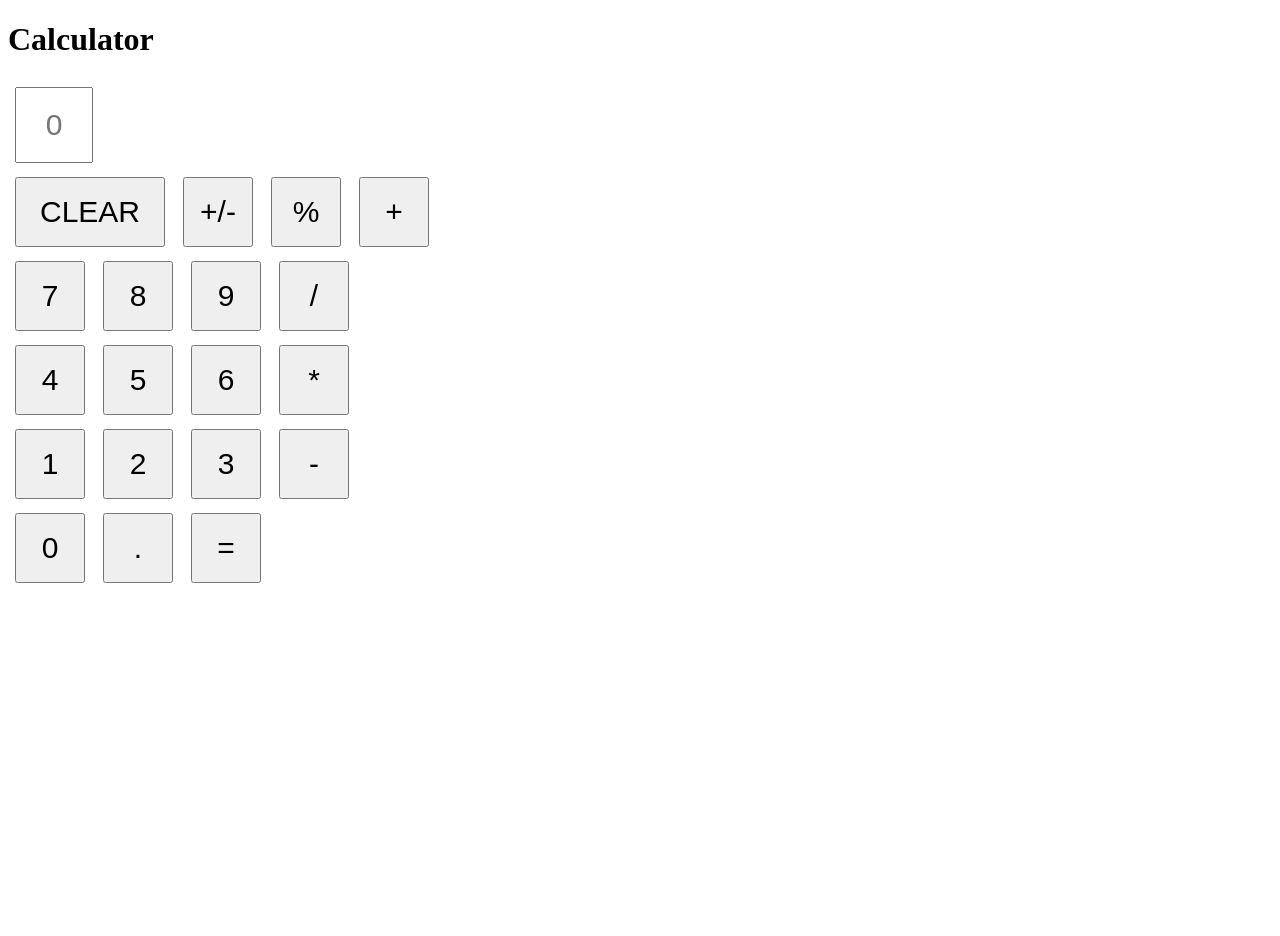
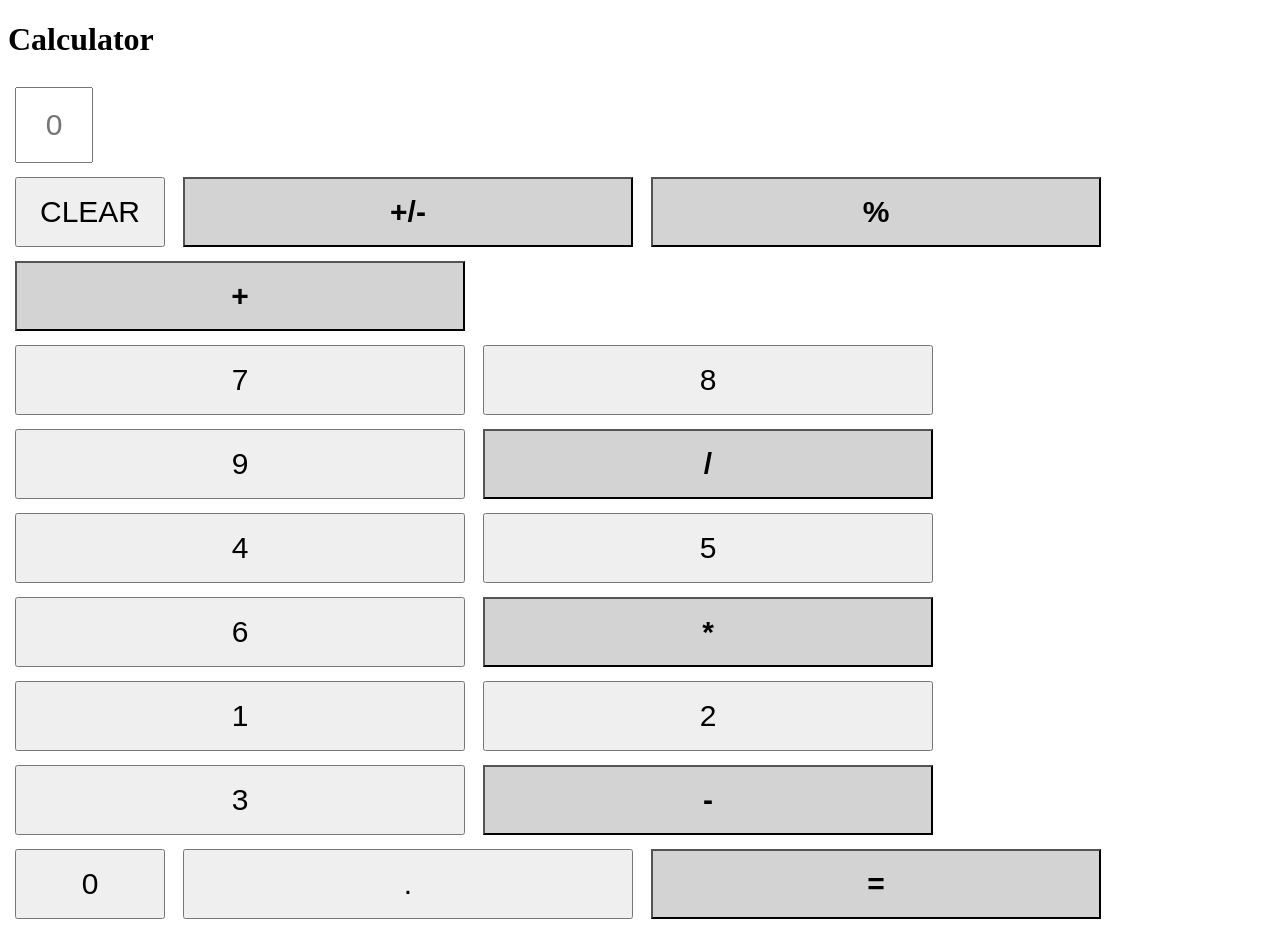
Before and after one commit to pavankolasani719/calculator, a Flask app: page / in a window 1280 px wide. Before the commit the page ends 583 px from the top, so only its background shows below. Run offline with Flask 2, Linux system fonts and the light colour scheme.

Commit message:
Update index.html

```diff
--- a/templates/index.html
+++ b/templates/index.html
@@ -24,15 +24,22 @@
         /* Additional styling for the Clear button */
         #clear {
             width: 150px;
-            #0 {
-            width: 150px;
-
         }
 
         /* Separate styles for operators at the top */
         .operator {
             background-color: lightgray;
             font-weight: bold;
+        }
+
+        /* Adjust the size of 0 button */
+        #zero {
+            width: 150px;
+        }
+
+        /* Adjust the size of input buttons */
+        input[type="button"] {
+            width: 450px;
         }
     </style>
 </head>
@@ -69,7 +76,7 @@
         <br>
 
         <!-- Buttons for 0, ., and = -->
-        <input type="button" value="0" onclick="addToExpression('0')">
+        <input type="button" value="0" id="zero" onclick="addToExpression('0')">
         <input type="button" value="." onclick="addToExpression('.')">
         <input type="button" value="=" class="operator" onclick="calculate()">
         <br>
```
